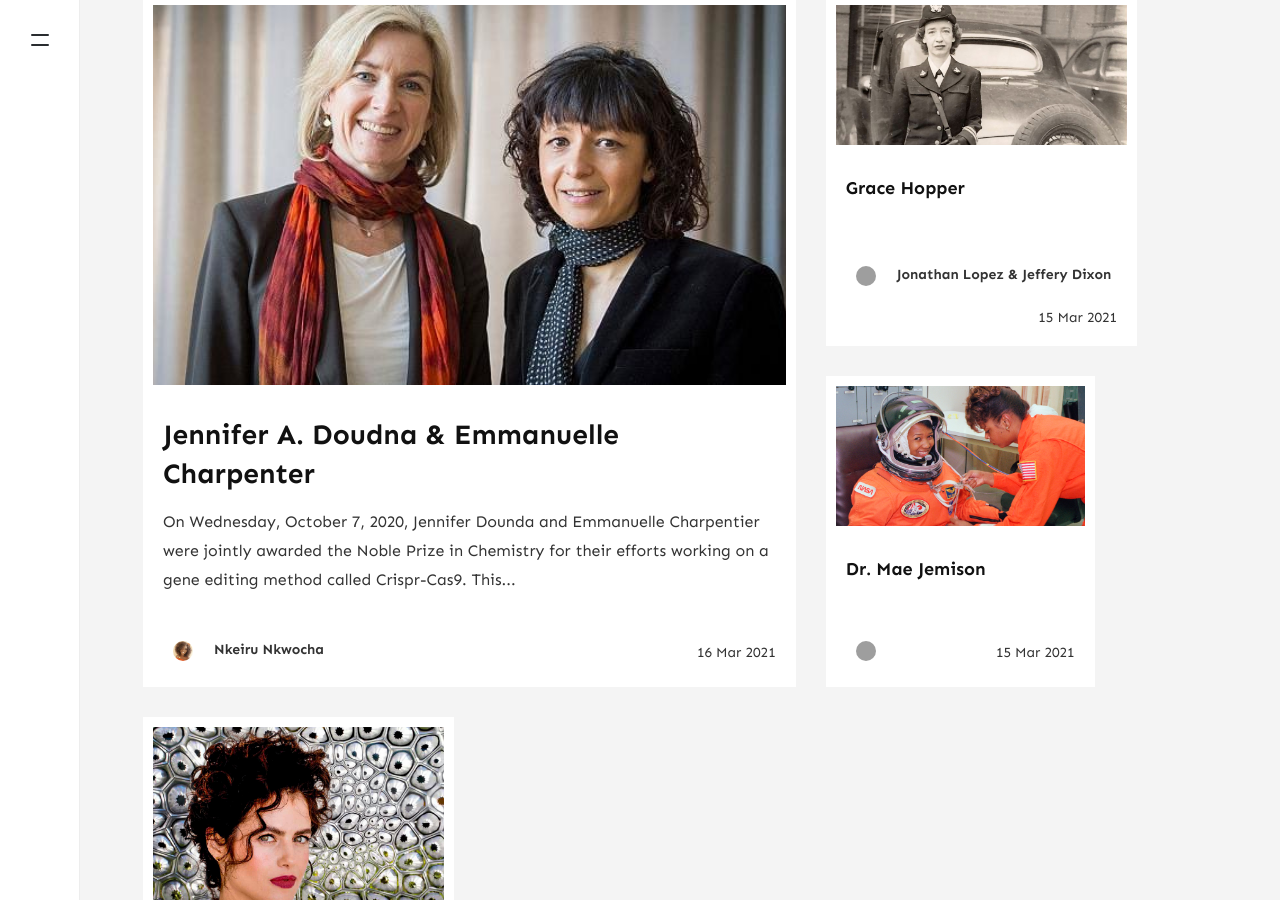
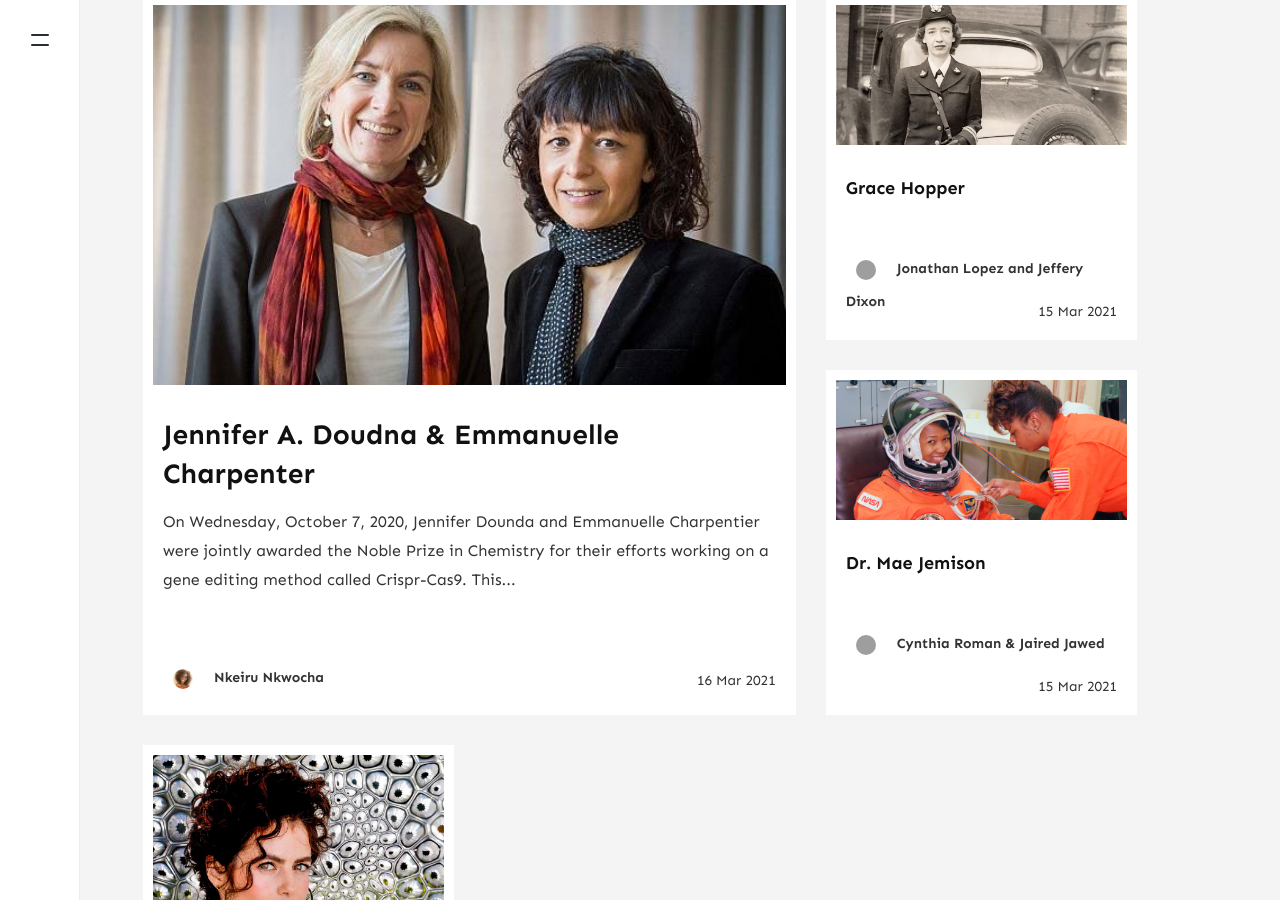
Before and after one commit to iMAKE-Innovation-Center/imake-whm, a Jekyll site: the page built from index.html, in a window 1280 px wide and 900 px high, scrolled down 395 px. Built offline with Jekyll 4.4.1, drawn with Linux system fonts in a browser that asks for light colours; nearby versions of some CDN libraries; the list of posts is cut into pages by our own code; comment, search, counter and statistics services are not loaded; grey boxes are pictures that could not be loaded.

Commit message:
Fixing names for posts.

```diff
--- a/_config.yml
+++ b/_config.yml
@@ -24,9 +24,14 @@
     #avatar: /assets/images/anna_patrick.png
 
   figure_3:
-    name: Jonathan Lopez & Jeffery Dixon
-    display_name: Jonathan Lopez & Jeffery Dixon
+    name: Jonathan Lopez and Jeffery Dixon
+    display_name: Jonathan Lopez and Jeffery Dixon
     #avatar:
+
+  figure_4:
+    name: Cynthia Roman & Jaired Jawed
+    display_name: Cynthia Roman & Jaired Jawed
+    #avatar
 
 
 # Plugins
```
Also changed, not shown: _posts/2021-03-15-grace_hopper.md (line endings or trailing spaces).
